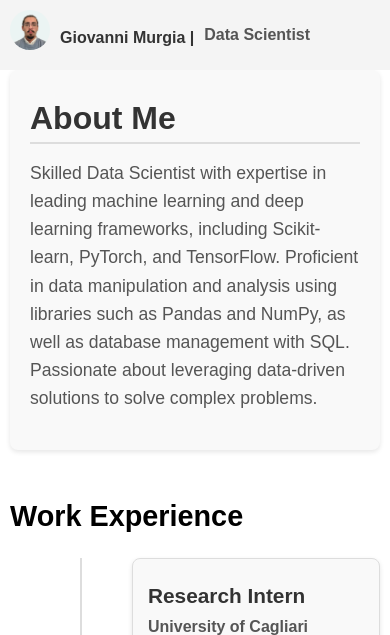
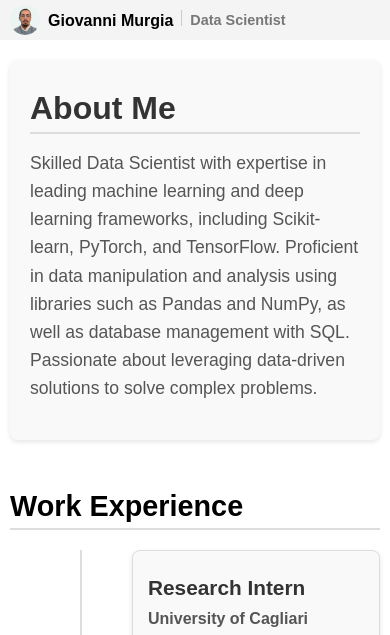
Before and after one commit to Auruur/auruur.github.io, a plain HTML site: page index.html in a window 390 px wide. Shown: the top 635 px of the page. Drawn offline with Linux system fonts and the light colour scheme.

Commit message:
finished mobile version

```diff
--- a/index.html
+++ b/index.html
@@ -11,9 +11,11 @@
 
   <aside class="sidebar">
     <div class="profile">
-      <img src="imgs/profile_pic.jpg" alt="Profile Picture">
-      <h2>Giovanni Murgia</h2>
-      <h3>Data Scientist</h3>
+        <img src="imgs/profile_pic.jpg" alt="Profile Picture">
+        <div class="profile-text">
+          <span class="name">Giovanni Murgia</span>
+          <span class="role">Data Scientist</span>
+        </div>
     </div>
     <nav class="menu">
       <ul>
--- a/style.css
+++ b/style.css
@@ -27,25 +27,44 @@ a {
     overflow-y: auto;
   }
 
-  /* Profilo, nome e titolo */
+  /* Profilo, immagine, nome e ruolo */
   aside img {
     max-width: 50%;
     border-radius: 50%;
     margin-bottom: 10px;
   }
 
-  aside h2 {
-    font-size: 1.4em;
-    margin: 5px 0;
-    color: #333;
-    text-align: center;
+  /* Desktop: Contenitore del testo del profilo in colonna, centrato */
+  .profile-text {
+    display: flex;
+    flex-direction: column;
+    align-items: center;
   }
 
-  aside h3 {
+  /* Stili per nome e ruolo */
+  .profile-text .name,
+  .profile-text .role {
+    font-weight: bold;
+  }
+
+  .profile-text .name {
+    font-size: 1.2em; /* Nome leggermente più grande */
+    color: #000; /* In nero */
+  }
+
+  .profile-text .role {
     font-size: 1em;
-    margin: 0 0 10px 0;
-    color: #555;
-    text-align: center;
+    color: #777; /* In grigio */
+  }
+
+  /* Divider orizzontale (desktop): linea sotto il nome */
+  .profile-text .name::after {
+    content: "";
+    display: block;
+    width: 100%;
+    height: 1px;
+    background: #ccc;
+    margin: 5px 0;
   }
 
   /* Menu di navigazione nella sidebar */
@@ -367,39 +386,10 @@ a {
       position: fixed;
       top: 0;
       left: 0;
-      padding: 10px;
+      padding: 5px 10px;
       background-color: #f4f4f4;
       box-shadow: none;
       z-index: 1000;
-    }
-
-    /* Visualizzazione del profilo in una riga */
-    aside .profile {
-      display: flex;
-      align-items: center;
-      justify-content: flex-start;
-      gap: 10px;
-    }
-
-    /* Piccola immagine allineata a sinistra */
-    aside .profile img {
-      width: 40px;
-      height: 40px;
-      border-radius: 50%;
-      display: block;
-    }
-
-    /* Mostra Nome e Ruolo in una singola riga con separatore */
-    aside .profile h2,
-    aside .profile h3 {
-      margin: 0;
-      font-size: 1em;
-      display: inline;
-    }
-
-    /* Aggiunge il separatore dopo il nome */
-    aside .profile h2::after {
-      content: " | ";
     }
 
     /* Nascondi il menu di navigazione */
@@ -407,14 +397,51 @@ a {
       display: none;
     }
 
-    /* Rimuovi eventuali divider (es. border-bottom) dagli heading del main */
-    h2 {
-      border-bottom: none;
+    /* In modalità mobile la sezione profilo rimane su una linea:
+       riduciamo leggermente le dimensioni per contenere tutto */
+    aside .profile {
+      display: flex;
+      align-items: center;
+      justify-content: flex-start;
+      gap: 8px;
+    }
+
+    /* Immagine più piccola */
+    aside .profile img {
+      width: 30px;
+      height: 30px;
+      border-radius: 50%;
+      margin-bottom: 0;
+    }
+
+    /* Contenitore del testo: layout in riga */
+    aside .profile .profile-text {
+      flex-direction: row;
+      align-items: center;
+    }
+
+    /* Divider verticale in mobile */
+    aside .profile .profile-text .name::after {
+      content: "";
+      display: inline-block;
+      width: 1px;
+      height: 1em;
+      background: #ccc;
+      margin: 0 8px;
+    }
+
+    /* Riduzione delle dimensioni dei font in mobile se necessario */
+    aside .profile .profile-text .name {
+      font-size: 1em;
+    }
+
+    aside .profile .profile-text .role {
+      font-size: 0.9em;
     }
 
     /* Sposta il main verso il basso per non coprire l'header fisso */
     .main {
-      margin-top: 60px; /* Regola in base all'altezza dell'header */
+      margin-top: 50px;
       margin-left: 0;
       padding: 10px;
     }
```
